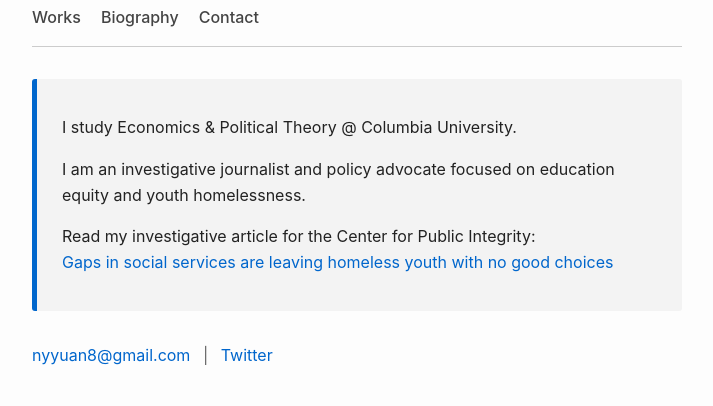
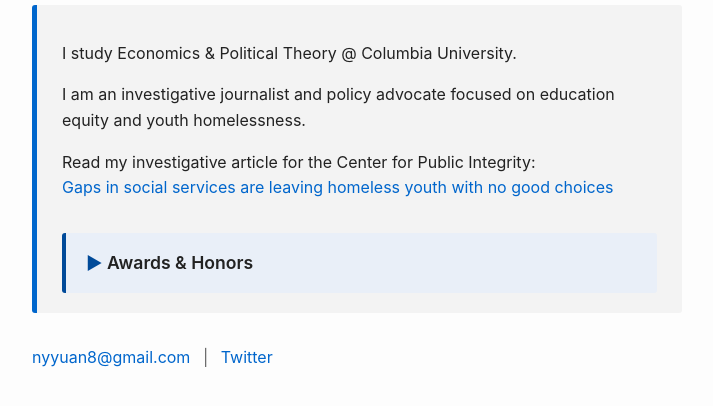
Before and after one commit to nyuan3/nyuan3.github.io, a plain HTML site: page index.html in a window 1280 px wide. Shown: the part 134-540 px from the top of the page, without its empty margins (283-996 px from the left). Drawn offline with Linux system fonts and the light colour scheme.

Commit message:
Update index.html

```diff
--- a/index.html
+++ b/index.html
@@ -6,7 +6,6 @@
   <title>Nathan Yuan – Biography</title>
   <meta name="description" content="Nathan Yuan is an investigative journalist and policy advocate studying Economics & Political Theory at Columbia University." />
   <style>
-    /* Reset and base */
     body {
       margin: 0;
       font-family: -apple-system, BlinkMacSystemFont, 'Segoe UI', Roboto, Oxygen,
@@ -31,20 +30,6 @@
       margin-bottom: 0.2em;
       font-size: 2.5rem;
     }
-    nav {
-      border-bottom: 1px solid #ccc;
-      padding-bottom: 1em;
-      margin-bottom: 2em;
-      display: flex;
-      gap: 20px;
-      font-weight: 500;
-    }
-    nav a {
-      color: #444;
-    }
-    nav a:hover {
-      text-decoration: underline;
-    }
     main {
       background: #f3f3f3;
       padding: 20px 25px;
@@ -62,37 +47,74 @@
       margin: 0 8px;
       color: #666;
     }
+    /* Styles for collapsible section */
+    details {
+      margin-top: 2em;
+      background: #e9eff8;
+      border-left: 4px solid #004a99;
+      padding: 1em 1.25em;
+      border-radius: 3px;
+      cursor: pointer;
+    }
+    details summary {
+      font-weight: 600;
+      font-size: 1.1rem;
+      outline: none;
+      list-style: none;
+      user-select: none;
+    }
+    /* Remove default arrow and add custom one */
+    details summary::-webkit-details-marker {
+      display: none;
+    }
+    details[open] summary::before {
+      content: "▼ ";
+      color: #004a99;
+    }
+    details summary::before {
+      content: "▶ ";
+      color: #004a99;
+    }
+    details ul {
+      margin-top: 1em;
+      padding-left: 1.25em;
+    }
+    details ul li {
+      margin-bottom: 0.5em;
+    }
   </style>
 </head>
 <body>
 
   <header>
     <h1>Nathan Yuan</h1>
-    <nav>
-      <a href="#works">Works</a>
-      <a href="#biography">Biography</a>
-      <a href="#contact">Contact</a>
-    </nav>
   </header>
 
   <main>
-    <section id="biography">
-      <p>
-        I study Economics & Political Theory @ Columbia University.
-      </p>
-      <p>
-        I am an investigative journalist and policy advocate focused on education equity and youth homelessness.
-      </p>
-      <p>
-        Read my investigative article for the Center for Public Integrity: <br />
+    <section>
+      <p>I study Economics & Political Theory @ Columbia University.</p>
+      <p>I am an investigative journalist and policy advocate focused on education equity and youth homelessness.</p>
+      <p>Read my investigative article for the Center for Public Integrity:<br />
         <a href="https://publicintegrity.org/education/unhoused-and-undercounted/gaps-in-social-services-are-leaving-homeless-youth-with-no-good-choices/" target="_blank" rel="noopener noreferrer">
           Gaps in social services are leaving homeless youth with no good choices
         </a>
       </p>
+
+      <details>
+        <summary>Awards & Honors</summary>
+        <ul>
+          <li>(2023) Robert F. Kennedy Journalism Award</li>
+          <li>(2022) Chicago Coalition to End Homelessness Victory Award</li>
+          <li>(2021) Gary Marx Fellowship at the National Institute for Computer-Assisted Reporting</li>
+          <li>(2020) Public Policy Fellow at Hear Us Inc.</li>
+          <li>(2019) Columbia University Undergraduate Editor for Bwog</li>
+          <!-- Add or update your awards here -->
+        </ul>
+      </details>
     </section>
   </main>
 
-  <footer id="contact" class="contact">
+  <footer class="contact">
     <a href="mailto:nyyuan8@gmail.com">nyyuan8@gmail.com</a>
     <span class="separator">|</span>
     <a href="https://twitter.com/nathanyyuan" target="_blank" rel="noopener noreferrer">Twitter</a>
```
